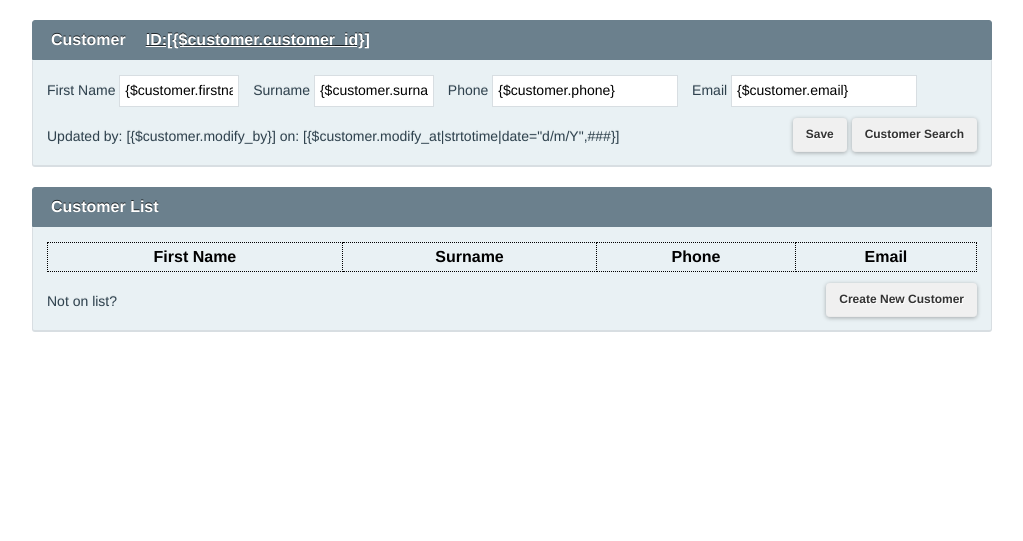
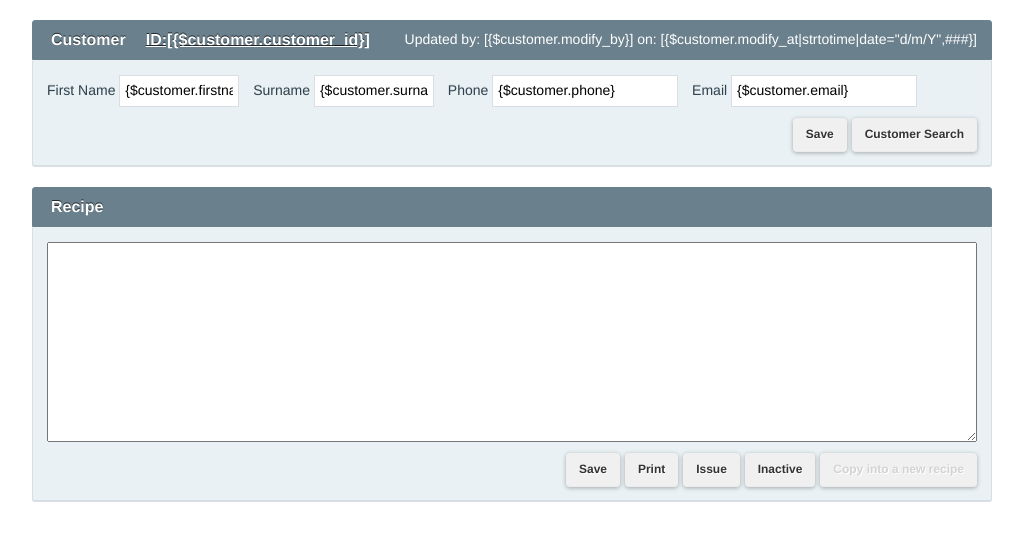
Before and after one commit to RichardWuTry/herb, a PHP site: page /DbName/Tpl/Recipe/add.html in a window 1280 px wide. Shown: the top 541 px of the page, without its empty margins (128-1151 px from the left). Run offline with PHP 8.4, Linux system fonts and the light colour scheme; lists and menus that the app fills with data are empty; some libraries are stand-ins or nearby versions.

Commit message:
update Recipe add module

```diff
--- a/Public/css/panel.css
+++ b/Public/css/panel.css
@@ -62,6 +62,11 @@
 	top: 1px;
 }
 
+.panel_wrapper .btn[disabled='disabled'] {
+	color: lightgray;
+	cursor: default;
+}
+
 .panelbody table {
 	width: 100%;
 	border-collapse: collapse;
--- a/Tpl/Recipe/add.html
+++ b/Tpl/Recipe/add.html
@@ -26,24 +26,32 @@
 <script src="http://malsup.github.com/jquery.form.js"></script>
 <script src="__PUBLIC__/javascript/InputValidate.js"></script>
 <script src="__PUBLIC__/javascript/jqTools.js"></script>
+<script src="__PUBLIC__/javascript/date.format.js"></script>
 <script>
 	var msg;
 
 	$(function(){
 		msg = $('#topSlideMsg');
 
-		$('#search_customer_form').ajaxForm({
+		$('#edit_customer_form').ajaxForm({
 			success: showResponse,
 			dataType: 'json'
 		});
 
-		$('#customerList').on('click', 'tr', function(){
-			var custId = $(this).children('.custId').text();
-			window.location = "__APP__/Recipe/list/id/" + custId;
-		});
+		$('#issue').click(function(event){
+			event.preventDefault();
+			var now = new Date();
 
-		$('#newCust').click(function(){
-			window.location = "__URL__/add";
+			$('#is_issued').val(1);
+			$('#issue_at').val(now.format("yyyy-mm-dd hh:MM:ss"));
+			$('#issue_by').val('{$staff_name}');
+
+			var contents = $('#contents').val();
+			var issueStamp = "Issued by: [{$staff_name}]  on: [" + now.format("dd/mm/yyyy") + "]\n---------------------------------------\n\n";
+			$('#contents').val(issueStamp + contents);
+
+
+
 		});
 
 		<if condition="$customer.is_active eq '0'">
@@ -53,24 +61,7 @@
 
 	function showResponse(data) {
 		if (data.status == 1) {
-			var custs = data.data;
-			if (custs.length > 0) {
-				$('#customerList td').remove();
-			}
-
-			for (var i = 0; i < custs.length; i++) {
-				var tr = $('<tr>');
-				if (custs[i]['is_active'] == '0') {
-					tr.addClass('inactive');
-				}
-				tr.append('<td class="hide custId">'+custs[i]['customer_id']+'</td>');
-				tr.append('<td>'+custs[i]['firstname']+'</td>');
-				tr.append('<td>'+custs[i]['surname']+'</td>');
-				tr.append('<td>'+custs[i]['phone']+'</td>');
-				tr.append('<td>'+custs[i]['email']+'</td>');
-
-				$('#customerList').append(tr);
-			}
+			slideBox(msg.text(data.info), 2000, 'green');
 		} else {
 			slideBox(msg.text(data.info), 2000, 'red');
 		}
@@ -80,13 +71,18 @@
 <div id="wrapper">
 	<div id="topSlideMsg"></div>
 	<div class="panel_wrapper">
-		<form method="post" action="__URL__/searchCustomer" id="edit_customer_form">
+		<form method="post" action="__APP__/Customer/update" id="edit_customer_form">
+			<div class="float_right" style="margin:10px 15px 0 0; color:#FFFFFF">
+				Updated by: [{$customer.modify_by}]
+				on: [{$customer.modify_at|strtotime|date="d/m/Y",###}]
+			</div>
 			<h2>Customer<a style="margin-left: 20px;" href="__URL__/list/id/{$customer.customer_id}">ID:[{$customer.customer_id}]</a></h2>
 			<div class="panelbody">
 				<div class="main">
 					<label for="Firstname">
 						First Name
 						<input id="Firstname" class="text" type="text" tabindex="1" style="width:120px; margin-right:10px;" name="firstname" value="{$customer.firstname}">
+						<input class="hide" type="text" name="customer_id" value="{$customer.customer_id}" />
 					</label>
 					<label for="Surname">
 						Surname
@@ -102,10 +98,6 @@
 					</label>
 				</div>
 				<div class="ctrl">
-					<label class="float_left" style="margin-top:10px;">
-						Updated by: [{$customer.modify_by}]
-						on: [{$customer.modify_at|strtotime|date="d/m/Y",###}]
-					</label>
 					<label class="float_right">
 						<input type="submit" value="Save" tabindex="5" class="btn" />
 						<input type="button" value="Customer Search" tabindex="6" class="btn" />
@@ -115,26 +107,27 @@
 		</form>
 	</div>
 	<div class="panel_wrapper">
-		<h2>Customer List</h2>
-		<div class="panelbody">
-			<table id="customerList">
-				<tr>
-					<th class="hide">customer_id</th>
-					<th>First Name</th>
-					<th>Surname</th>
-					<th>Phone</th>
-					<th>Email</th>
-				</tr>
-			</table>
-			<div class="ctrl">
-				<label class="float_left" style="margin-top:10px;">
-					Not on list?
-				</label>
-				<label class="float_right">
-					<input id="newCust" type="button" value="Create New Customer" tabindex="6" class="btn" />
-				</label>
+		<form method="post" action="__URL__/addRecipe" id="add_recipe_form">
+			<h1>Recipe</h1>
+			<div class="panelbody">
+				<div class="main">
+					<textarea style="width:100%;height:200px;" name="contents" id="contents"></textarea>
+				</div>
+				<div class="ctrl">
+					<label class="float_right">
+						<input type="submit" value="Save" tabindex="7" class="btn" />
+						<input type="button" value="Print" tabindex="8" class="btn" id="print" />
+						<input type="button" value="Issue" tabindex="9" class="btn" id="issue" />
+							<input type="text" value="0" name="is_issued" id="is_issued" class="hide" />
+							<input type="text" value="" name="issue_at" id="issue_at" class="hide" />
+							<input type="text" value="" name="issue_by" id="issue_by" class="hide" />
+						<input type="button" value="Inactive" tabindex="10" class="btn" id="inactive" />
+							<input type="text" value="1" name="is_active" id="is_active" class="hide" />
+						<input type="button" value="Copy into a new recipe" tabindex="11" class="btn" disabled="disabled" />
+					</label>
+				</div>
 			</div>
-		</div>
+		</form>
 	</div>
 </div>
 <include file="./Tpl/Public/footer_bodyend.html" />
```
Also changed, not shown: Lib/Action/CustomerAction.class.php (+15 -0 lines), Lib/Action/RecipeAction.class.php (+9 -9 lines), Lib/Model/RecipeModel.class.php (added, +7 -0 lines), Public/javascript/date.format.js (added, +125 -0 lines).
